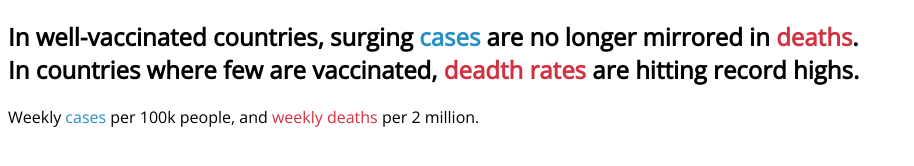
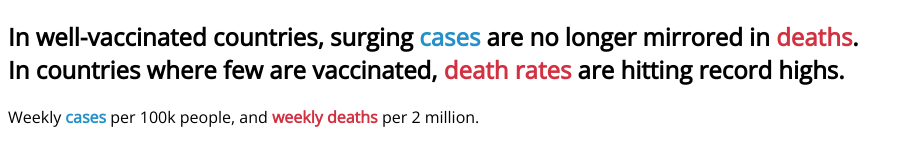
Before and after one commit to Danigan99/FIT3179, a plain HTML site: page Week 5/html-css files/fonts.html in a window 1280 px wide. Shown: the whole page, without its empty margins (0-914 px from the left). Drawn offline with nearby package versions, Linux system fonts and the light colour scheme.

Commit message:
Fixed up fonts.html
Fixed spelling error in fonts.html and also unsuccessfully attempted to add bolding to fonts.css

```diff
--- a/Week 5/html-css files/fonts.css
+++ b/Week 5/html-css files/fonts.css
@@ -1,10 +1,13 @@
 .cases_text {
     color: #2590c8;
+    font-weight: bold;
 }
 
 .deaths_text {
     color: #d13141;
+    font-weight:900;
 }
+
 
 h2 {
     font-family: 'Open Sans';
--- a/Week 5/html-css files/fonts.html
+++ b/Week 5/html-css files/fonts.html
@@ -15,7 +15,7 @@
 
 <body>
     <h2>
-        In well-vaccinated countries, surging <span class='cases_text'> cases </span> are no longer mirrored in <span class='deaths_text'>deaths</span>. <br> In countries where few are vaccinated, <span class='deaths_text'>deadth rates</span> are hitting
+        In well-vaccinated countries, surging <span class='cases_text'> cases </span> are no longer mirrored in <span class='deaths_text'>deaths</span>. <br> In countries where few are vaccinated, <span class='deaths_text'>death rates</span> are hitting
         record highs.
     </h2>
     <p>
```
